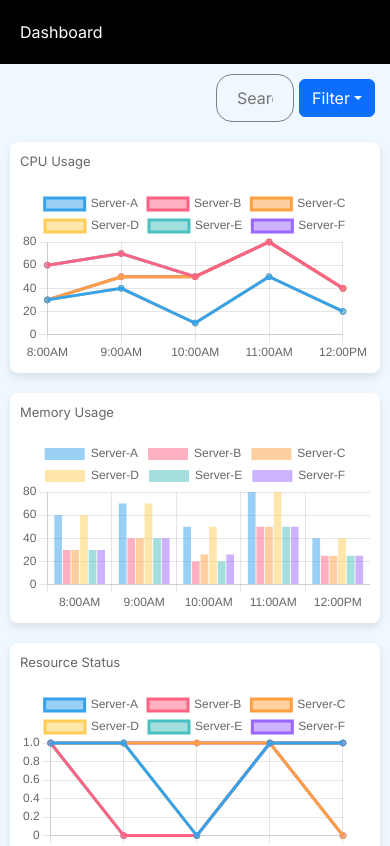
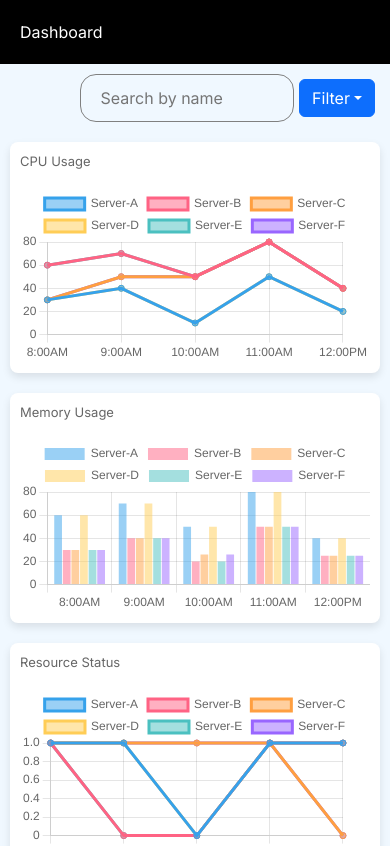
Before and after one commit to vipin-developer/dashboard, a Next.js app: page / in a window 390 px wide. Shown: the top 846 px of the page. Built offline with nearby package versions, Linux system fonts and the light colour scheme.

Commit message:
added media query for search input

```diff
--- a/src/app/dashboard/page.module.css
+++ b/src/app/dashboard/page.module.css
@@ -21,3 +21,16 @@
 .searchTerm{
     margin: 5px;
 }
+/* Media query for mobile devices */
+@media only screen and (max-width: 768px) {
+    /* Styles specific to mobile devices go here */
+
+    .searchInput{
+        background: transparent;
+        width: 55vw;
+        border: 1px solid grey;
+        border-radius: 16px;
+        padding:5px 20px;
+    }
+
+  }
```
